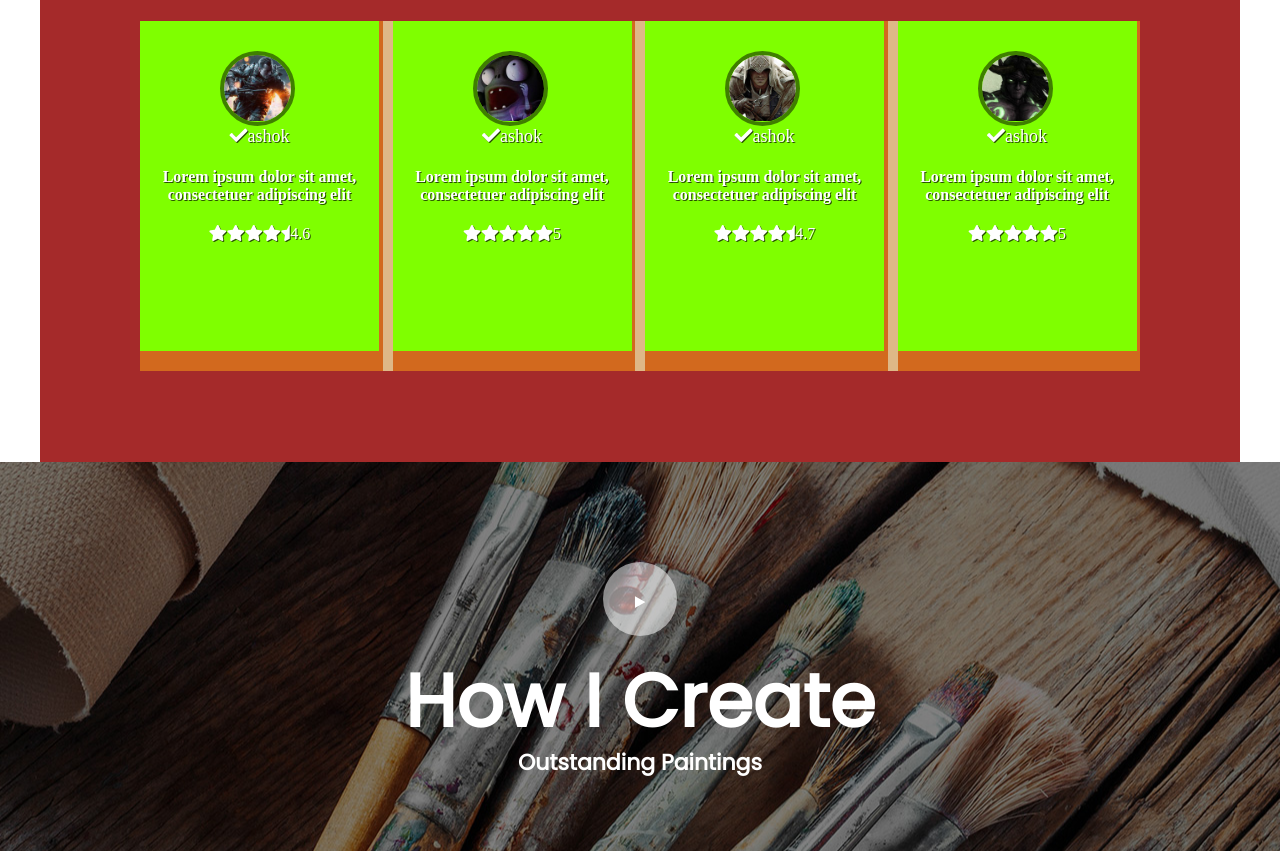
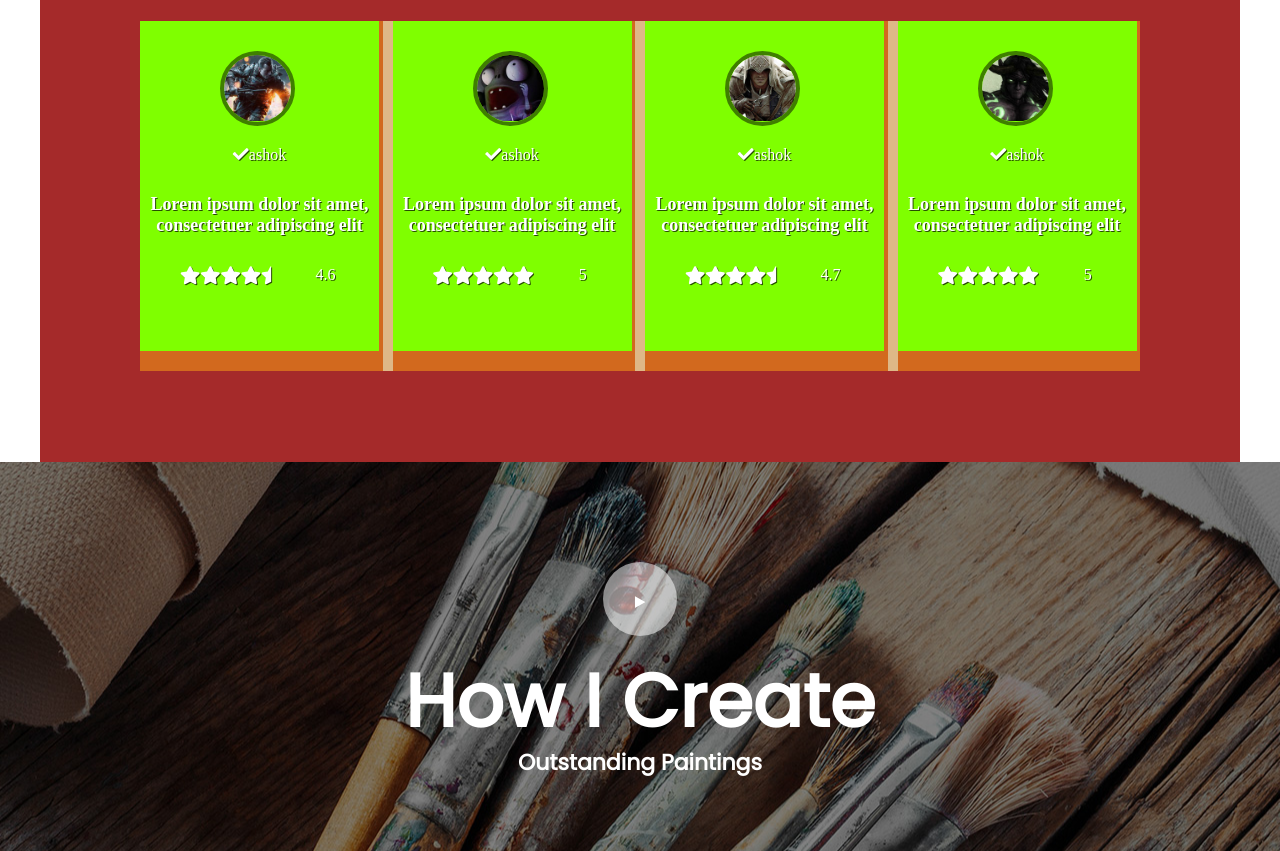
Before and after one commit to ImAshokDev/React-Painting-project, a React (Create React App) app: page / in a window 1280 px wide. Shown: the part 3311-4162 px from the top of the page. Built offline with nearby package versions, Linux system fonts and the light colour scheme; a web font is replaced by a local one.

Commit message:
review tag updated

```diff
--- a/src/reviews/ReviewTag.jsx
+++ b/src/reviews/ReviewTag.jsx
@@ -13,10 +13,10 @@ const ReviewTag = () => (
     <div className="review-block">
       <Cards
         name="ashok"
-        rate="4.6"
+        rate=" 4.6"
         image={img1}
         text="Lorem ipsum dolor sit amet, consectetuer adipiscing elit"
-        like="43"
+        like=" 43"
         icon1={<i className="fa fa-star" />}
         icon2={<i className="fa fa-star" />}
         icon3={<i className="fa fa-star" />}
@@ -25,7 +25,7 @@ const ReviewTag = () => (
       />
       <Cards
         name="ashok"
-        rate="5"
+        rate="    5"
         image={img2}
         text="Lorem ipsum dolor sit amet, consectetuer adipiscing elit"
         like="43"
@@ -37,7 +37,7 @@ const ReviewTag = () => (
       />
       <Cards
         name="ashok"
-        rate="4.7"
+        rate=" 4.7"
         image={img3}
         text="Lorem ipsum dolor sit amet, consectetuer adipiscing elit"
         like="43"
@@ -49,7 +49,7 @@ const ReviewTag = () => (
       />
       <Cards
         name="ashok"
-        rate="5"
+        rate="   5"
         image={img4}
         text="Lorem ipsum dolor sit amet, consectetuer adipiscing elit"
         like="43"
@@ -88,14 +88,18 @@ const Cards = ({
       </div>
 
       <h4>{text}</h4>
-      <span className="right">
-        {icon1}
-        {icon2}
-        {icon3}
-        {icon4}
-        {icon5}
-        {rate}
-      </span>
+
+      <ul>
+        <li>{icon1}</li>
+        <li>{icon2}</li>
+        <li>{icon3}</li>
+        <li>{icon4}</li>
+        <li>{icon5}</li>
+
+        <div>
+          <span>{rate}</span>
+        </div>
+      </ul>
     </div>
 
     {/* <span className="left">
--- a/src/reviews/ReviewTag.scss
+++ b/src/reviews/ReviewTag.scss
@@ -31,15 +31,8 @@
         width: 239px;
         padding-top: 30px;
 
-        .name {
-          span {
-            margin: -40px 0;
-            font-size: 18px;
-          }
-        }
-
         .profile {
-          margin: 0 0 0 80px;
+          margin: 0 0 20px 80px;
 
           height: 75px;
           width: 75px;
@@ -54,6 +47,22 @@
             max-width: 100%;
           }
         }
+
+        ul {
+          list-style-type: none;
+          li {
+            float: left;
+            font-size: 18px;
+            span {
+              margin: 10px;
+            }
+          }
+        }
+
+        h4 {
+          margin: 30px 0;
+          font-size: 18px;
+        }
       }
     }
   }
```
